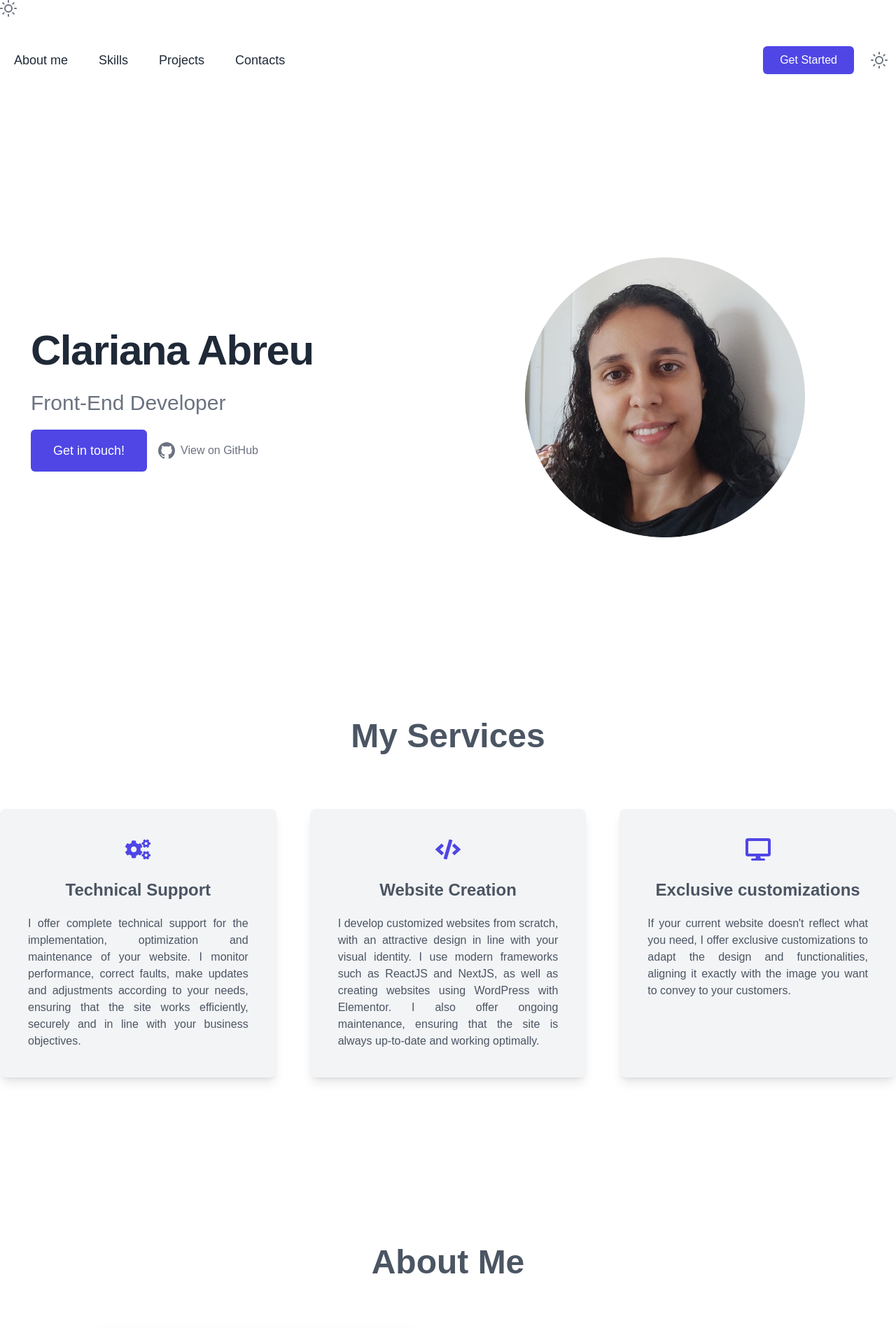
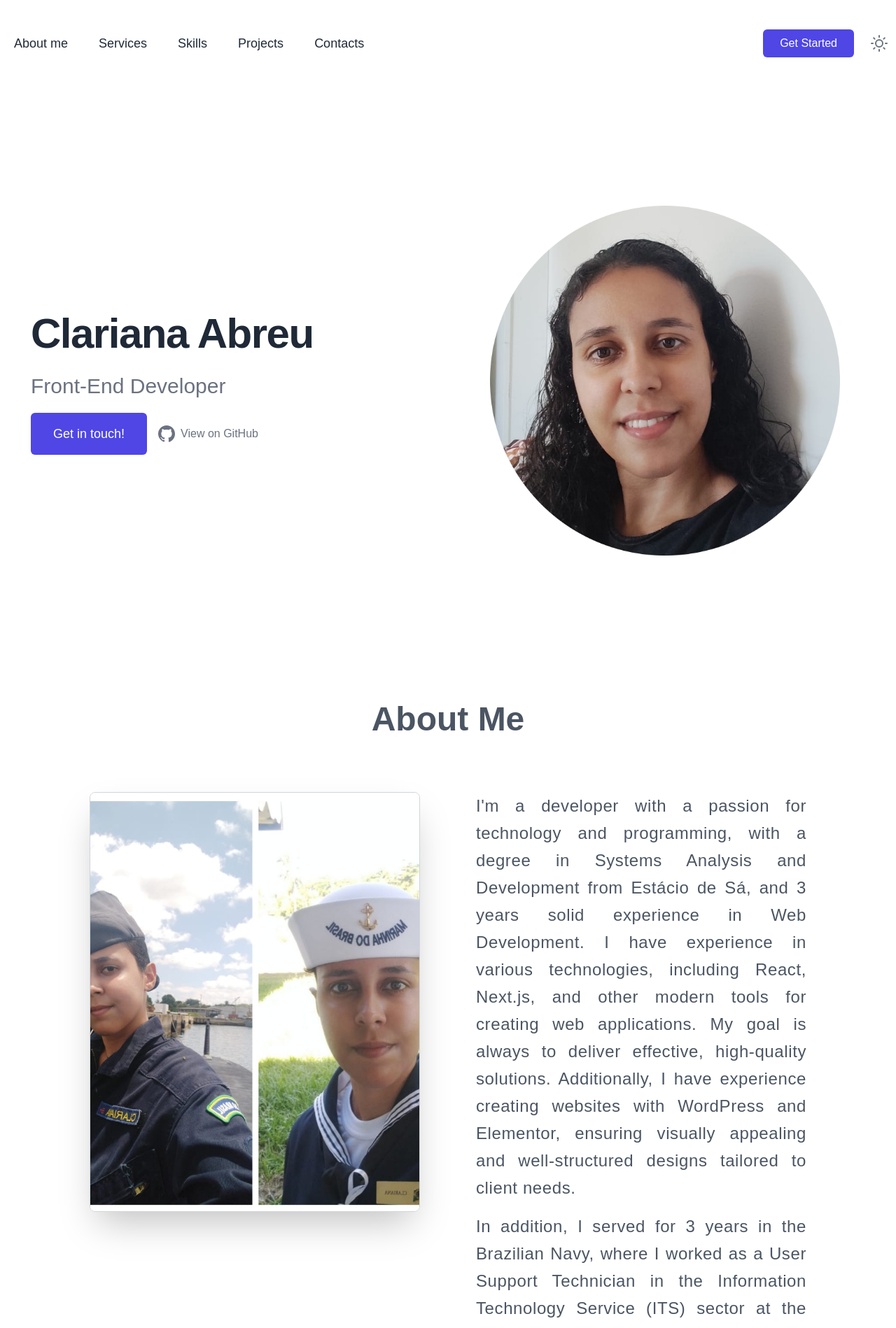
Before and after one commit to abreuclariana/my-portifolio, a Next.js app: page / in a window 1280 px wide. Shown: the top 1898 px of the page at 70% size. Built offline with nearby package versions, Linux system fonts and the light colour scheme.

Commit message:
change in navbar, aplication of theme & change in layout order

```diff
--- a/src/app/components/About.tsx
+++ b/src/app/components/About.tsx
@@ -1,6 +1,6 @@
 export function About() {
   return (
-    <section id="about" className="mt-30 py-10 text-center">
+    <section id="about" className="mt-30 py-10 text-center scroll-smooth">
       {/* Título centralizado */}
       <h2 className="text-5xl font-bold mb-20 text-gray-600 dark:text-gray-100">
         About Me
@@ -20,23 +20,22 @@ export function About() {
 
         {/* Coluna do Texto */}
         <div className="w-full md:w-1/2 text-justify">
-          <p className="text-2xl leading-relaxed tracking-wide dark:text-gray-100 text-gray-600">
+         <p className="text-2xl leading-relaxed tracking-wide dark:text-gray-100 text-gray-600 mb-4">
           I'm a developer with a passion for technology and programming,
           with a degree in Systems Analysis and Development from Estácio de Sá,
-            and 3 years' solid experience in Web Development. I have experience
+          and 3 years solid experience in Web Development. I have experience
           in various technologies, including React, Next.js, and other modern
           tools for creating web applications. My goal is always to deliver
-            effective, high-quality solutions.
+          effective, high-quality solutions. Additionally, I have experience creating websites with WordPress and Elementor, ensuring visually appealing and well-structured designs tailored to client needs.
          </p>
 
-          <br />
-
-          <p className="text-2xl leading-relaxed tracking-wide dark:text-gray-100 text-gray-600">
+         <p className="text-2xl leading-relaxed tracking-wide dark:text-gray-100 text-gray-600 mb-4">
             In addition, I served for 3 years in the Brazilian Navy, where I
             worked as a User Support Technician in the Information Technology
             Service (ITS) sector at the Aratu Naval Base, giving me a broad view
             of information technology and systems.
         </p>
+
         </div>
       </div>
     </section>
--- a/src/app/components/Contacts.tsx
+++ b/src/app/components/Contacts.tsx
@@ -3,7 +3,7 @@ import { FaGithub, FaLinkedin, FaEnvelope } from "react-icons/fa";
 
 export function Contacts() {
   return (
-    <section id="contact" className="py-10 mt-20 text-center mb-10 px-6">
+    <section id="contact" className="py-10 mt-20 text-center mb-10 px-6 scroll-smooth">
       <h2 className="text-5xl font-bold mb-20 text-gray-600 dark:text-gray-100">Contacts</h2>
 
       <div className="grid grid-cols-1 lg:grid-cols-2 gap-20 max-w-6xl mx-auto items-center">
--- a/src/app/components/DarkSwitcher.tsx
+++ b/src/app/components/DarkSwitcher.tsx
@@ -18,7 +18,10 @@ const ThemeChanger = () => {
   return (
     <div className="flex items-center">
       <button
-        onClick={() => setTheme(currentTheme === "dark" ? "light" : "dark")}
+         onClick={() => {
+          console.log('Current theme:', theme); // Verifique o valor do tema
+          setTheme(theme === "dark" ? "light" : "dark");
+        }}
         className="text-gray-500 dark:text-gray-300 rounded-full outline-none focus:outline-none focus-visible:ring focus-visible:ring-gray-100 focus:ring-opacity-20"
       >
         <span className="sr-only">Toggle Theme</span>
--- a/src/app/components/Navbar.tsx
+++ b/src/app/components/Navbar.tsx
@@ -3,10 +3,11 @@ import ThemeChanger from "./DarkSwitcher";
 
 export const Navbar = () => {
   const navigation = [
-    "About me",
-    "Skills",
-    "Projects",
-    "Contacts",
+    { name: "About me", href: "#about" },
+    {name: "Services", href: "#services" },
+    { name: "Skills", href: "#skills" },
+    { name: "Projects", href: "#projects" },
+    { name: "Contacts", href: "#contact" },
   ];
 
   return (
@@ -21,6 +22,8 @@ export const Navbar = () => {
               Get Started
             </Link>
           </div>
+
+          {/* ThemeChanger no Navbar, sem ThemeProvider */}
           <ThemeChanger />
         </div>
 
@@ -29,10 +32,14 @@ export const Navbar = () => {
           <ul className="items-center justify-end flex-1 pt-6 list-none lg:pt-0 lg:flex">
             {navigation.map((menu, index) => (
               <li className="mr-3 nav__item" key={index}>
-                <Link href="/" className="inline-block px-4 py-2 text-lg font-normal text-gray-800 no-underline rounded-md dark:text-gray-200 hover:text-indigo-500 focus:text-indigo-500 focus:bg-indigo-100 focus:outline-none dark:focus:bg-gray-800">
-                  {menu}
-                </Link>
+              <a
+                href={menu.href}
+                className="inline-block px-4 py-2 text-lg font-normal text-gray-800 no-underline rounded-md dark:text-gray-200 hover:text-indigo-500 focus:text-indigo-500 focus:bg-indigo-100 focus:outline-none dark:focus:bg-gray-800"
+              >
+                {menu.name}
+                </a>
               </li>
+
             ))}
           </ul>
         </div>
--- a/src/app/components/Projects.tsx
+++ b/src/app/components/Projects.tsx
@@ -75,10 +75,10 @@ export function Projects() {
     return (
         <section
             id="projects"
-            className="py-10 mt-30 text-center bg-white text-gray-900 dark:bg-zinc-900 dark:text-white"
+            className="py-10 mt-35 text-center bg-white text-gray-900 dark:bg-zinc-900 dark:text-white scroll-smooth"
         >
             <h2 className="py-10 text-5xl font-bold mb-10 text-gray-600 dark:text-white">
-                My Projects
+                Projects
             </h2>
             <div className="grid grid-cols-1 sm:grid-cols-2 lg:grid-cols-3 gap-8 max-w-7xl mx-auto">
                 {projects.map((project) => (
--- a/src/app/components/Services.tsx
+++ b/src/app/components/Services.tsx
@@ -25,9 +25,9 @@ export function Services() {
   return (
     <section
       id="services"
-      className="py-10 mb-40 text-center bg-white text-gray-600 dark:bg-zinc-900 dark:text-white"
+      className="py-10 mb-20  mt-20 text-center bg-white text-gray-600 dark:bg-zinc-900 dark:text-white scroll-smooth"
     >
-      <h2 className="text-5xl font-bold mb-20">My Services</h2>
+      <h2 className="text-5xl font-bold mb-20">Services</h2>
       <div className="grid grid-cols-1 sm:grid-cols-2 lg:grid-cols-3 gap-12 max-w-7xl mx-auto">
         {services.map((service, index) => (
           <div
--- a/src/app/components/Skills.tsx
+++ b/src/app/components/Skills.tsx
@@ -15,7 +15,7 @@ export function Skills() {
     return (
         <section
             id="skills"
-            className="py-10 mt-20 mb-20 text-center bg-white text-gray-600 dark:bg-zinc-900 dark:text-white"
+            className="py-10 mt-40 mb-20 text-center bg-white text-gray-600 dark:bg-zinc-900 dark:text-white scroll-smooth"
         >
             <h2 className="text-5xl font-bold mb-20">Skills</h2>
             <ul className="grid grid-cols-2 sm:grid-cols-3 lg:grid-cols-4 gap-12 max-w-6xl mx-auto">
--- a/src/app/components/header/index.tsx
+++ b/src/app/components/header/index.tsx
@@ -55,8 +55,8 @@ export const Header = () => {
           {/* Imagem com prioridade e carga imediata */}
           <Image
             src="/img/linkedin.png"
-            width={400}
-            height={400}
+            width={500}
+            height={500}
             alt="LinkedIn Logo"
             priority={true} // Prioriza o carregamento da imagem
             loading="eager"  // Garante que a imagem seja carregada assim que possível
--- a/src/app/globals.css
+++ b/src/app/globals.css
@@ -2,10 +2,14 @@
 @tailwind components;
 @tailwind utilities;
 
+@layer base {
+  html {
+    scroll-behavior: smooth;
+  }
 
-body {
-
-  font-family: Arial, Helvetica, sans-serif;
+  body {
+    font-family: Arial, Helvetica, sans-serif;
+  }
 }
 
 /*
--- a/src/app/layout.tsx
+++ b/src/app/layout.tsx
@@ -3,31 +3,27 @@ import { ThemeProvider } from "next-themes";
 import React, { ReactNode } from "react";
 import { Navbar } from "./components/Navbar";
 import { Header } from "./components/header";
-import {Services} from './components/Services';
+import { Services } from './components/Services';
 import { About } from "./components/About";
 import { Skills } from "./components/Skills";
 import { Projects } from "./components/Projects";
 import { Contacts } from "./components/Contacts";
 import { Footer } from "./components/Footer";
-import ThemeChanger from "./components/DarkSwitcher";
 
 interface RootLayoutProps {
   children: ReactNode;
 }
 
 export default function RootLayout({ children }: RootLayoutProps) {
-
-
   return (
     <html lang="en" suppressHydrationWarning>
       <body className="bg-white text-black dark:bg-zinc-900 dark:text-white">
         <ThemeProvider attribute="class" defaultTheme="system" enableSystem>
           <main className="container-center">
-            <ThemeChanger />
             <Navbar />
             <Header />
-            <Services/>
             <About />
+            <Services />
             <Skills />
             <Projects />
             <Contacts />
```
Also changed, not shown: public/img/linkedin-1.png (added). Lines whose indentation alone changed are shown as unchanged.
